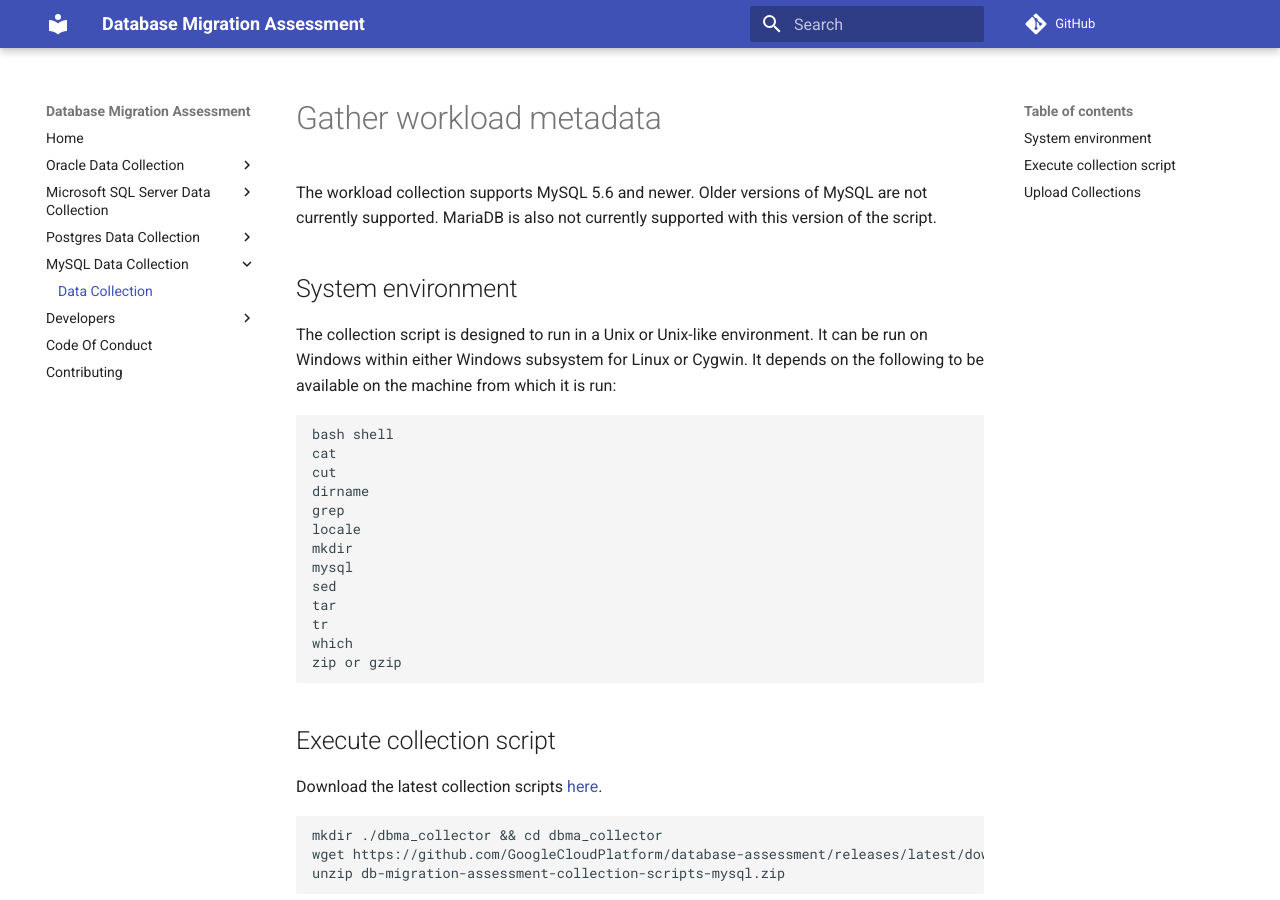
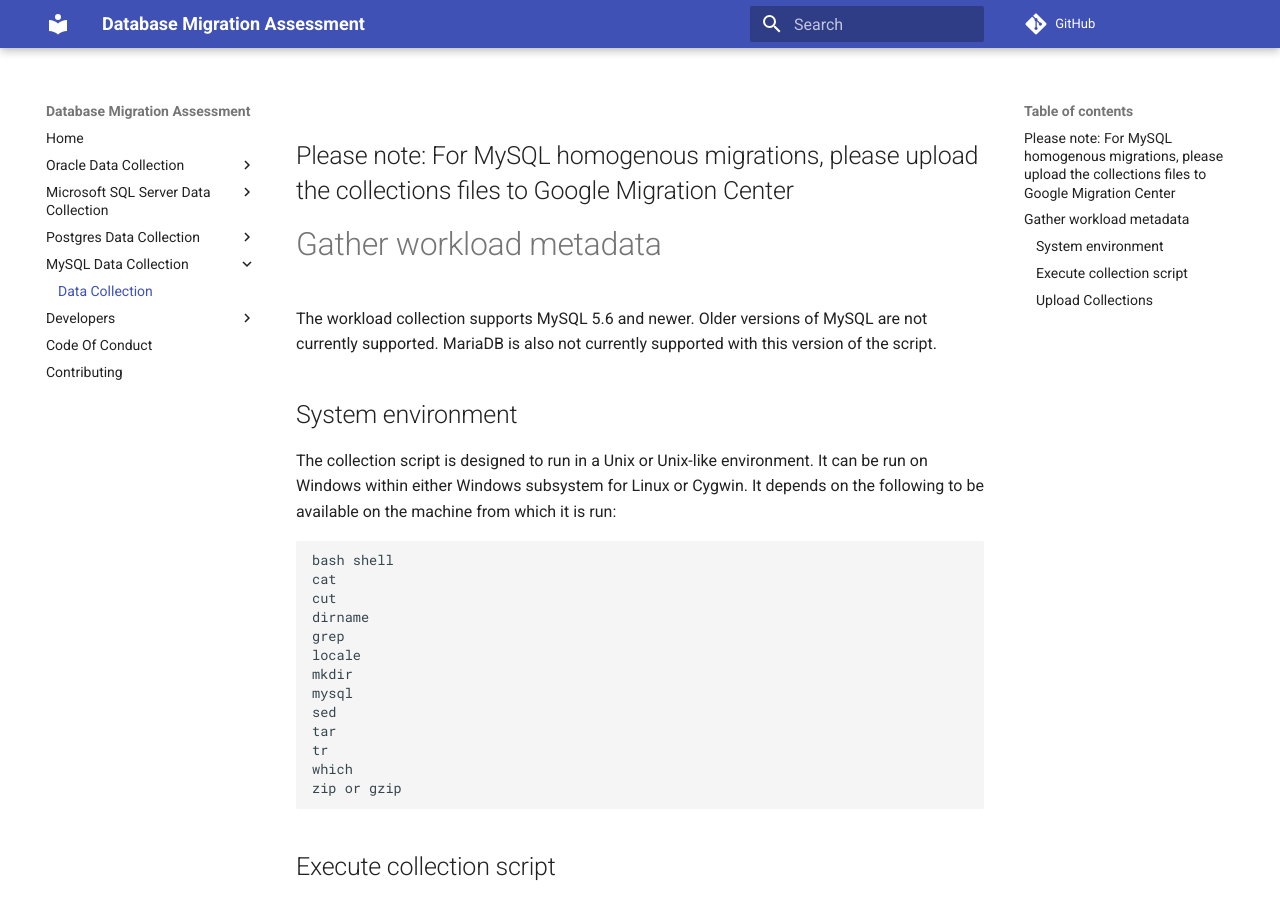
Before and after one commit to GoogleCloudPlatform/database-assessment, an MkDocs documentation site: the page built from docs/user_guide/mysql/collection_scripts.md, in a window 1280 px wide and 900 px high. Built offline with MkDocs 1.6.1 and Material for MkDocs 9.7.7, drawn with Linux system fonts in a browser that asks for light colours; comment, search, counter and statistics services are not loaded.

Commit message:
docs: Adding comment to user doc for `postgres`/`mysql` to use MC (#459)
* Update collection_scripts.md

Signed-off-by: celia-byte <celiaantonio@google.com>

* Update collection_scripts.md

Signed-off-by: celia-byte <celiaantonio@google.com>

* Update collection_scripts.md

Signed-off-by: celia-byte <celiaantonio@google.com>

* Update collection_scripts.md

Signed-off-by: celia-byte <celiaantonio@google.com>

---------

Signed-off-by: celia-byte <celiaantonio@google.com>

```diff
--- a/docs/user_guide/mysql/collection_scripts.md
+++ b/docs/user_guide/mysql/collection_scripts.md
@@ -1,3 +1,6 @@
+## Please note: For MySQL homogenous migrations, please upload the collections files to Google Migration Center
+
+
 # Gather workload metadata
 
 The workload collection supports MySQL 5.6 and newer. Older versions of MySQL are not currently supported.  MariaDB is also not currently supported with this version of the script.
```
Also changed, not shown: docs/user_guide/postgres/collection_scripts.md (+3 -0 lines).
